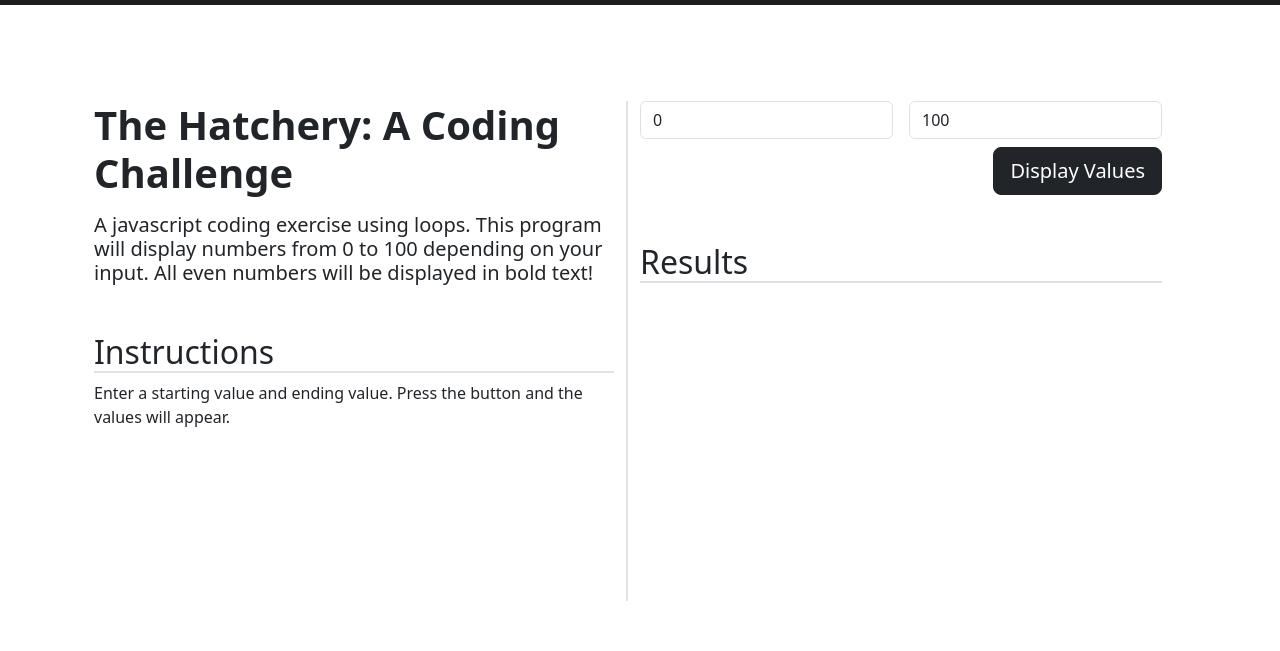
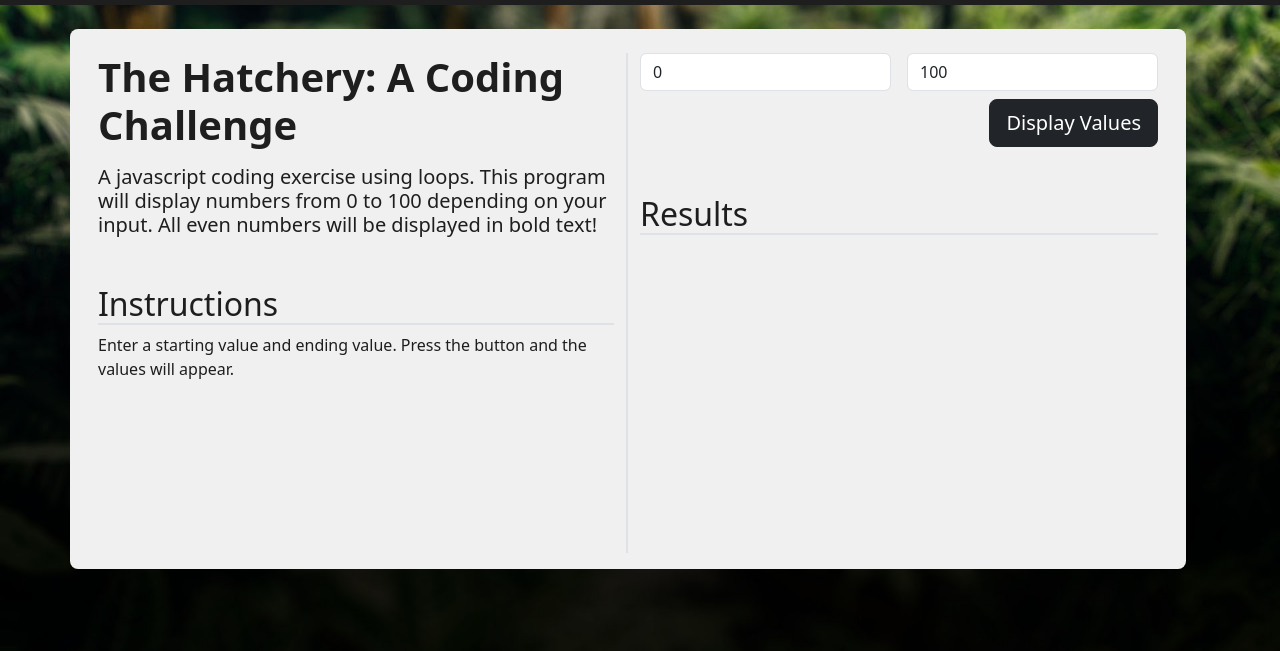
Before and after one commit to kamszeliga/THE-HATCHERY, a plain HTML site: page app.html in a window 1280 px wide. Shown: the part 61-712 px from the top of the page. Drawn offline with nearby package versions, Linux system fonts and the light colour scheme; some packages are replaced by stand-ins of ours; a script that the page names is missing.

Commit message:
added some pretty css

```diff
--- a/app.html
+++ b/app.html
@@ -24,7 +24,7 @@
     <link href="/css/site.css" rel="stylesheet" />
 </head>
 
-<body>
+<body class="mainBG">
     <header>
         <nav class="navbar navbar-expand-lg navbar-dark" id="mainnav">
             <div class="container-fluid">
@@ -66,9 +66,9 @@
         </nav>
     </header>
 
-    <main class="content container px-4 py-5 mt-5">
+    <main class="content container indexContainer">
 
-        <div class="row row-cols-1 row-cols-md-2 gy-2 h-100 w-100">
+        <div class="row row-cols-1 row-cols-md-2 gy-2 h-100 w-100 mainDiv p-3">
             <div class="col border-2 border-end">
                 <h1 class="fw-bold mb-3">The Hatchery: A Coding Challenge</h1>
                 <h4 class="lead">A javascript coding exercise using loops.
@@ -88,7 +88,7 @@
                             aria-label="Ending Value" value="100" />
                     </div>
                     <div class="col-12 text-end">
-                        <button class="btn btn-dark btn-lg" id="btnSubmit" typ="button">Display Values</button>
+                        <button class="btn btn-dark btn-lg" id="btnSubmit" type="button" onclick="getValues()">Display Values</button>
                     </div>
                 </form>
                 <h2 class="mt-5 border-bottom border-2">Results</h2>
@@ -143,7 +143,6 @@
 
     <script src="/js/site.js"></script>
     <script>
-        document.getElementById('btnSubmit').addEventListener('click', getValues);
     </script>
 </body>
 
--- a/css/site.css
+++ b/css/site.css
@@ -86,6 +86,40 @@ footer {
     font-size: 4rem;
     padding-right: .5rem;
 }
+
+.mainDiv {
+    background-color: var(--kls-light-color);
+    color: var(--kls-darker-color);
+    border-radius: .5rem;
+}
+
+.mainBG {
+    background: url(/img/RainForest_blurred.jpg);
+    background-repeat: no-repeat;
+    background-position: top;
+    background-size: cover;
+    background-color: black;
+}
+
+.bgDiv {
+    background-color: var(--kls-secondary-color);
+    color: var(--kls-light-color);
+}
+
+.sharkTop {
+    max-width: 400px;
+    margin-bottom: -1.5rem;
+}
+
+.mainContainer {
+    margin-bottom: 10rem;
+}
+
+.indexContainer {
+    margin-bottom: 5rem;
+    margin-top: 2rem;
+}
+
 /*END: MAIN BODY*/
 
 
```
Also changed, not shown: index.html (+4 -4 lines), img/HATCHERY.png, img/RainForest_blurred.jpg (added).
